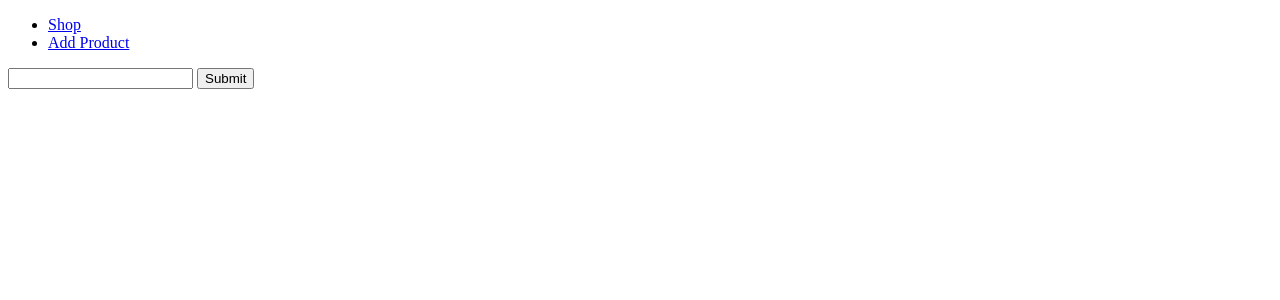
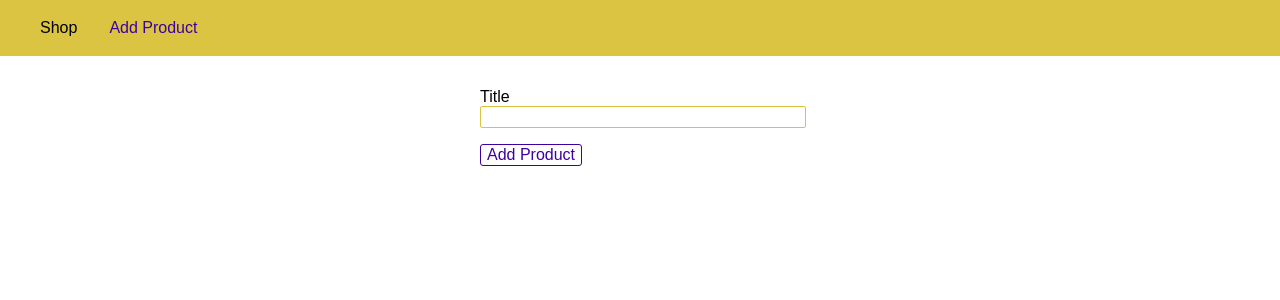
Before and after one commit to nelmish/node-shop-app, a Node server app: page /admin/add-product in a window 1280 px wide; the page is wider, and only the part inside the window is pictured. Shown: the top 300 px of that part. Run offline with Node 20, Linux system fonts and the light colour scheme.

Commit message:
75. Serving Files Statically

```diff
--- a/app.js
+++ b/app.js
@@ -8,6 +8,7 @@ const shopRoutes = require('./routes/shop');
 
 
 app.use(express.urlencoded({extended: true}));
+app.use(express.static(path.join(__dirname, 'public')));
 
 app.use('/admin', adminRoutes);
 app.use(shopRoutes);
@@ -20,6 +21,3 @@ app.use((req, res, next) => {
 app.listen(3000, () => {
   console.log('Server listening on port 3000');
 });
-
-
-//module.exports = path.dirname(require.main.filename);
--- /dev/null
+++ b/public/css/main.css
@@ -0,0 +1,45 @@
+body {
+    padding: 0;
+    margin: 0;
+    font-family: sans-serif;
+}
+
+main {
+    padding: 1rem;
+}
+
+.main-header {
+    width: 100%;
+    height: 3.5rem;
+    background-color: #dbc441;
+    padding: 0 1.5rem;
+}
+
+.main-header__nav {
+    height: 100%;
+    display: flex;
+    align-items: center;
+}
+
+.main-header__item-list {
+    list-style: none;
+    margin: 0;
+    padding: 0;
+    display: flex;
+}
+
+.main-header__item {
+    margin: 0 1rem;
+    padding: 0;
+}
+
+.main-header__item a {
+    text-decoration: none;
+    color: black;
+}
+
+.main-header__item a:hover,
+.main-header__item a:active,
+.main-header__item a.active {
+    color: #3e00a1;
+}
--- /dev/null
+++ b/public/css/product.css
@@ -0,0 +1,36 @@
+.product-form {
+  width: 20rem;
+  max-width: 90%;
+  margin: auto;
+}
+
+.form-control {
+  margin: 1rem 0;
+}
+
+.form-control label,
+.form-control input {
+  display: block;
+  width: 100%;
+}
+
+.form-control input {
+  border: 1px solid #dbc441;
+  font: inherit;
+  border-radius: 2px;
+}
+
+button {
+  font: inherit;
+  border: 1px solid #3e00a1;
+  color: #3e00a1;
+  background: white;
+  border-radius: 3px;
+  cursor: pointer;
+}
+
+button:hover,
+button:active {
+  background-color: #3e00a1;
+  color: white;
+}
--- a/views/add-product.html
+++ b/views/add-product.html
@@ -2,23 +2,32 @@
 <html lang="en">
   <head>
     <meta charset="UTF-8" />
-    <meta http-equiv="X-UA-Compatible" content="IE=edge" />
     <meta name="viewport" content="width=device-width, initial-scale=1.0" />
+    <meta http-equiv="X-UA-Compatible" content="ie=edge" />
     <title>Add Product</title>
+    <link rel="stylesheet" href="/css/main.css">
+    <link rel="stylesheet" href="/css/product.css">
   </head>
+
   <body>
-    <header>
-      <nav>
-        <ul>
-          <li><a href="/">Shop</a></li>
-          <li><a href="/admin/add-product">Add Product</a></li>
+    <header class="main-header">
+      <nav class="main-header__nav">
+        <ul class="main-header__item-list">
+          <li class="main-header__item"><a href="/">Shop</a></li>
+          <li class="main-header__item"><a class="active" href="/admin/add-product">Add Product</a>
+          </li>
         </ul>
       </nav>
     </header>
+
     <main>
-      <form action="/admin/add-product" method="POST">
-        <input type="text" name="title" />
-        <button type="Submit">Submit</button>
+      <form class="product-form" action="/admin/add-product" method="POST">
+        <div class="form-control">
+          <label for="title">Title</label>
+          <input type="text" name="title" id="title" />
+        </div>
+
+        <button type="submit">Add Product</button>
       </form>
     </main>
   </body>
```
Also changed, not shown: views/404.html (+13 -8 lines), views/shop.html (+17 -9 lines).
